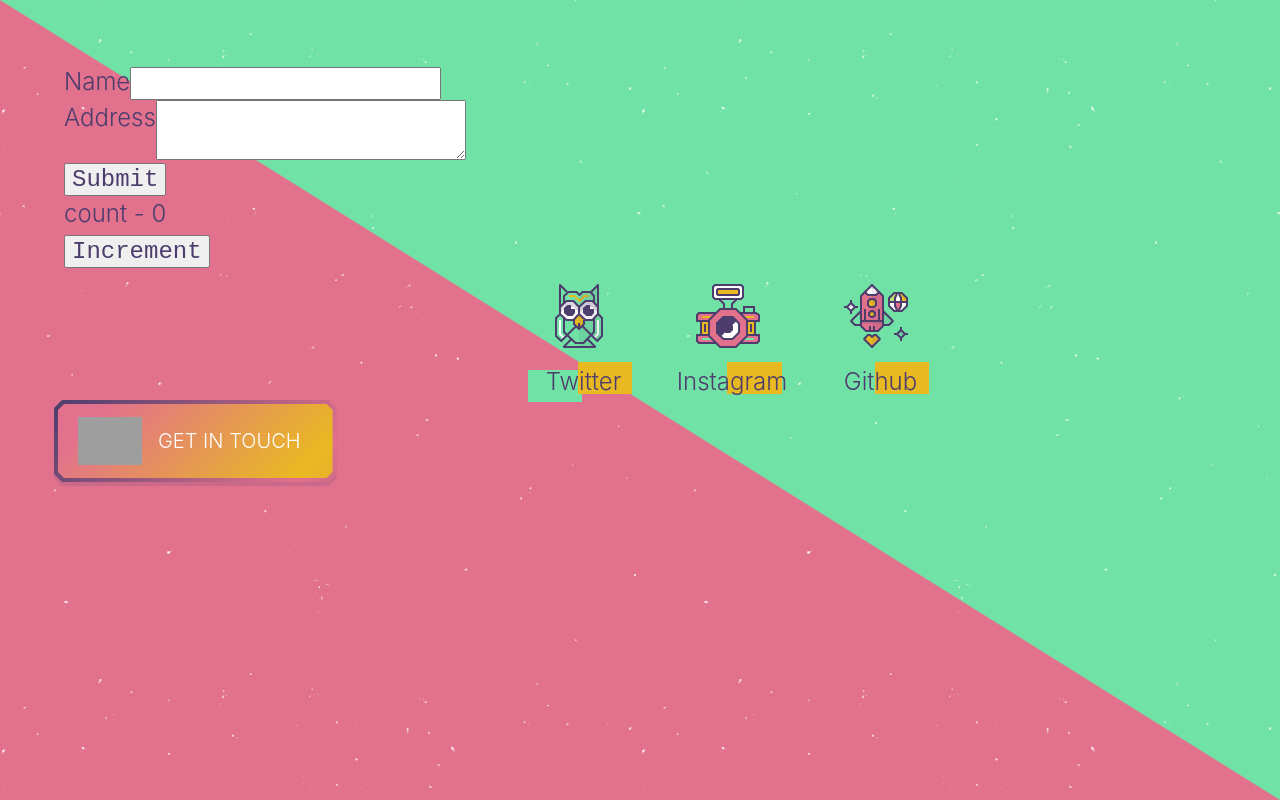
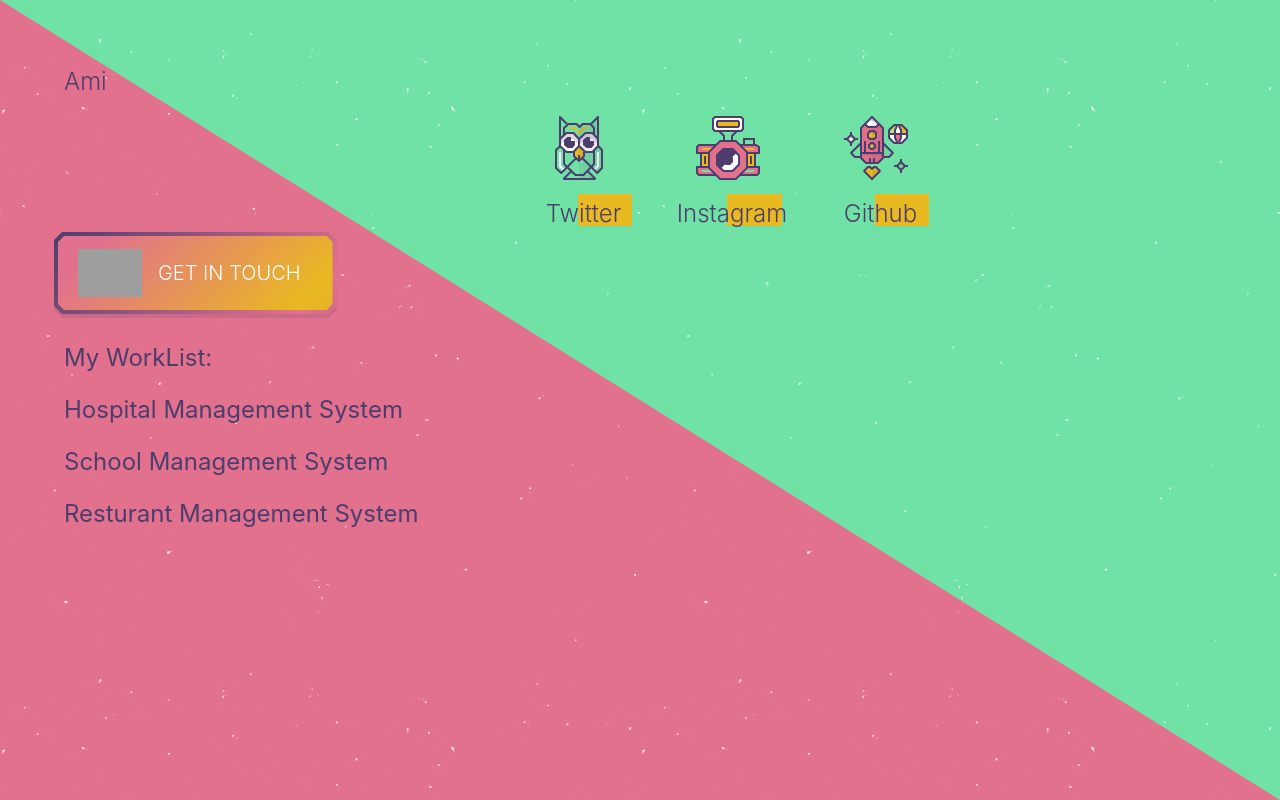
Before and after one commit to rabayarabu/Profile_Portfolio_Website, a React (Create React App) app: page /name in a window 1280 px wide. Built offline with nearby package versions, Linux system fonts and the light colour scheme; grey boxes are pictures that could not be loaded.

Commit message:
event handling and binding, conditional and list rendering

```diff
--- a/src/App.js
+++ b/src/App.js
@@ -4,7 +4,7 @@ import Greet from './pages/Greet';
 import Name from './pages/Name';
 import Contact from './pages/Contact';
 import About from './pages/About';
-import Instagram from './pages/Instagram';
+import Footer from './pages/footer';
 import {BrowserRouter as Router, Routes, Route} from "react-router-dom";
 
 
@@ -23,6 +23,7 @@ function App() {
       </Routes>
     </Router>
     <Contact />
+    <Footer />
 
     </>
 
--- a/src/pages/Name.js
+++ b/src/pages/Name.js
@@ -1,15 +1,17 @@
-import React, {Component} from 'react';
+import React, { Component } from 'react';
 import './styles.css';
 
 
 
 class Name extends Component {
-    constructor(){
+    constructor() {
         super()
         this.state = {
             name: '',
             address: '',
-            count: 0
+            count: 0,
+            saveButton: '',
+            isAged: false
         }
     }
     handleNameChange = (event) => {
@@ -43,29 +45,43 @@ class Name extends Component {
         )
         console.log(this.state.count)
     }
+    saveButton() {
+        console.log('saved')
+    }
 
-    render(){
-        return(
-            <form onSubmit={this.handleSubmit}>
-            <div>
-                <label>Name</label>
-                <input type="text"
-                 value={this.state.name}
-                 onChange={this.handleNameChange} />
-            </div>
-            <div>
-                <label>Address</label>
-                <textarea value={this.state.address}
-                 onChange={this.handleAddressChange}/>
-            </div>
-            <button type="submit">Submit</button>
-            <div>
-                count - {this.state.count}
-            </div>
-            <button onClick={() => this.increment()}>Increment</button>
-        </form>
+    render() {
+        let message
+        if(this.state.isAged){
+            message = <div>Ammu</div>
+        }else {
+            message = <div>Ami</div>
+        }
+        return <div>{message}</div>
+        // return (
+        //     <form onSubmit={this.handleSubmit}>
+        //         <div>
+        //             <label>Name</label>
+        //             <input type="text"
+        //                 value={this.state.name}
+        //                 onChange={this.handleNameChange} />
+        //         </div>
+        //         <div>
+        //             <label>Address</label>
+        //             <textarea value={this.state.address}
+        //                 onChange={this.handleAddressChange} />
+        //         </div>
+        //         <button type="submit">Submit</button>
+        //         <div>
+        //             count - {this.state.count}
+        //         </div>
+        //         <button onClick={() => this.increment()}>Increment</button>
+        //         <div>
+        //             <button onClick={this.saveButton}>Save</button>
+        //         </div>
+        //     </form>
 
-        )
+
+        // )
     }
 
 }
--- a/src/pages/footer.js
+++ b/src/pages/footer.js
@@ -1,16 +1,15 @@
 import React from 'react';
 
 function Footer() {
+    const worklist = ['Hospital Management System', 'School Management System', 'Resturant Management System']
     return(
        <>
+           <div><h2>My WorkList:</h2></div>
            <div>
-            <p>rabu is a good girl!</p>
+            {
+                worklist.map(work => <h2>{work}</h2>)
+            }
            </div>
-
-            {/* <div class="mask" aria-hidden="true">
-                <div class="mask__upper"></div>
-                <div class="mask__lower"></div>
-            </div> */}
 
         </>
     )
```
Also changed, not shown: src/pages/github.js (added). Lines whose indentation alone changed are shown as unchanged.
